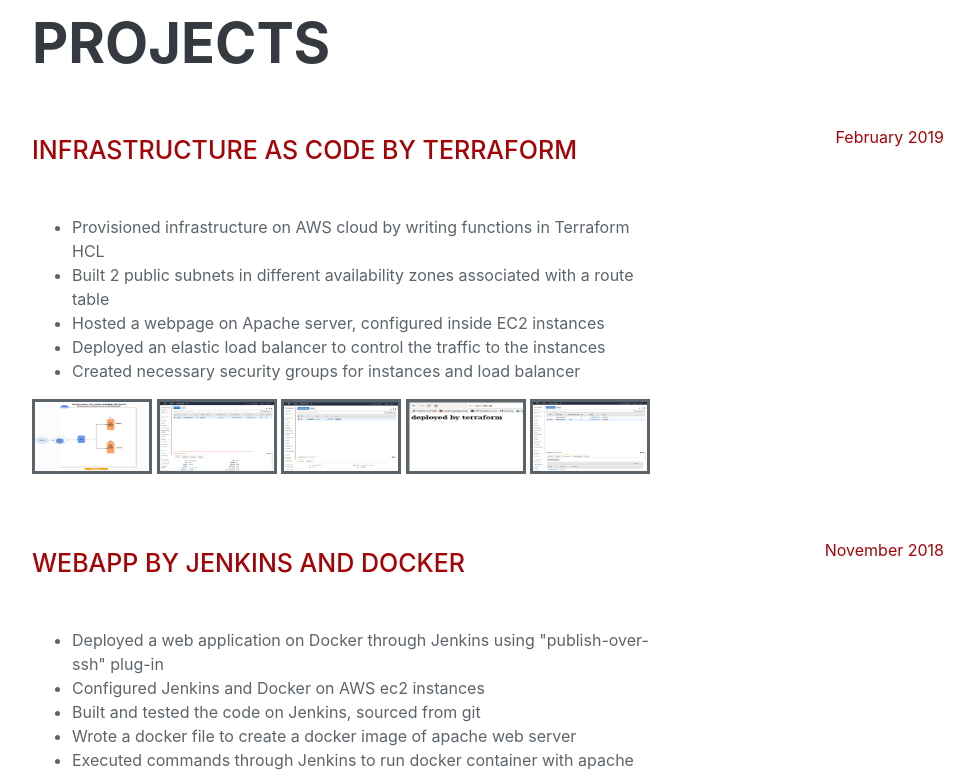
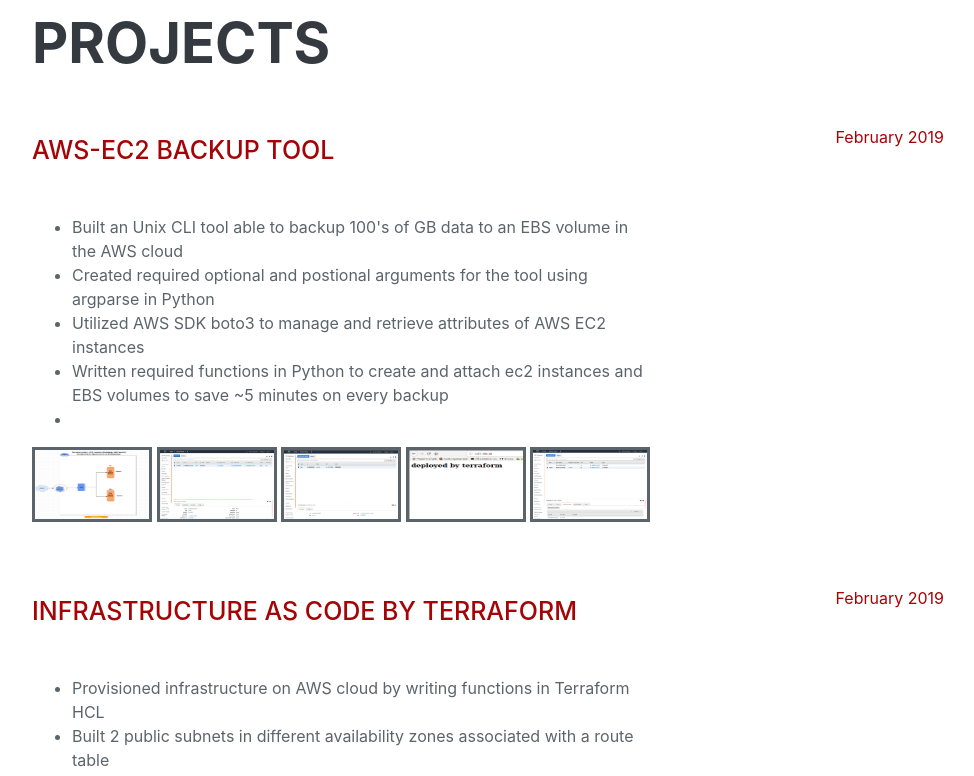
Before and after one commit to manideep1116/Portfolio-Website, a plain HTML site: page index.html in a window 1280 px wide. Shown: the part 2440-3216 px from the top of the page, without its empty margins (288-1262 px from the left). Drawn offline with nearby package versions, Linux system fonts and the light colour scheme; a web font is replaced by a local one.

Commit message:
add ec2backup tool project

```diff
--- a/index.html
+++ b/index.html
@@ -189,11 +189,49 @@
 
 
 
-
-
       <section class="resume-section p-3 p-lg-5 d-flex flex-column" id="aprojects" d>
         <div class="my-auto" d>
           <h2 class="mb-5">projects</h2>
+
+
+ <div class="resume-item d-flex flex-column flex-md-row mb-5" >
+            <div class="resume-content mr-auto">
+              <h3 class="mb-0"></h3>
+
+              <div class="subheading mb-3" style="font-size: 25px; line-height    :2.0;"><a  href="https://github.com/manideep1116/Terraform-Project/tree/master" target="_blank">AWS-EC2 Backup Tool</a> </div>
+              <br>
+              <ul>
+                <li>Built an Unix CLI tool able to backup 100's of GB data to an EBS volume in the AWS cloud</li>
+                <li>Created required optional and postional arguments for the tool using argparse in Python</li>
+                <li>Utilized AWS SDK boto3 to manage and retrieve attributes of AWS EC2 instances</li>
+                <li>Written required functions in Python to create and attach ec2 instances and EBS volumes to save ~5 minutes on every backup</li>
+                <li></li>
+              </ul>
+              <img class="myImg" src="img/tf.png" alt="Layout of infrastructure on AWS Cloud" style="width:120px">
+              <img class="myImg" src="img/tf_vpc.png" alt="Configured VPC" style="width:120px">
+              <img class="myImg" src="img/tf_ig.png" alt="Configured Internet Gateway" style="width:120px">
+              <img class="myImg" src="img/tf_op.png" alt="Output of web page running on Apache server inside EC2 instances" style="width:120px">
+              <img class="myImg" src="img/tf_rt.png" alt="Route table associated with subnets" style="width:120px">
+
+
+
+            <!-- The Modal -->
+            <div id="myModal" class="modal">
+              <span class="close">&times;</span>
+              <img class="modal-content" id="img01">
+              <div id="caption"></div>
+            </div>
+            </p>
+          </div>
+          <div class="resume-date text-md-right">
+            <span class="text-primary">February 2019</span>
+          </div>
+        </div>
+
+
+
+
+
 
 
 
```
